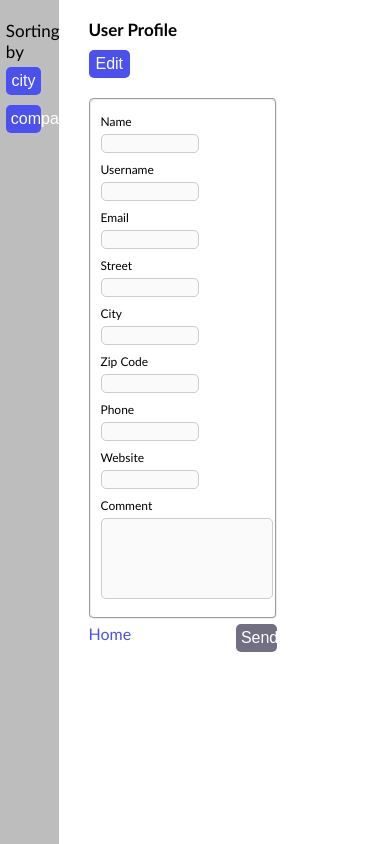
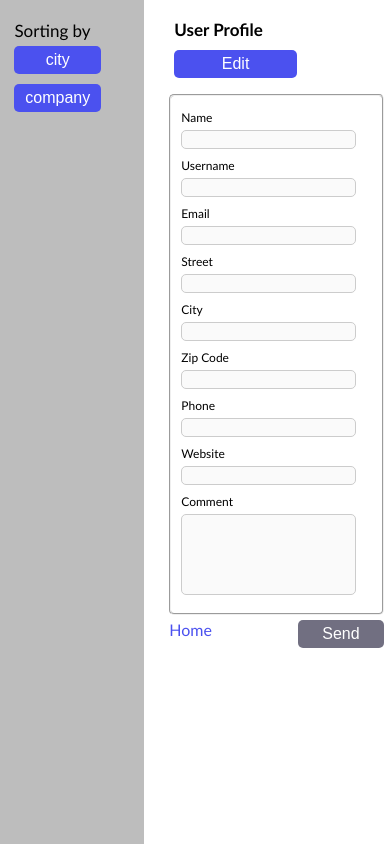
Before and after one commit to tigp/users-list, a React (Vite) app: page /user/1 in a window 390 px wide. Built offline with nearby package versions, Linux system fonts and the light colour scheme; no server answers.

Commit message:
added @media for small screens

```diff
--- a/src/components/user-profile/UserProfile.sass
+++ b/src/components/user-profile/UserProfile.sass
@@ -1,16 +1,14 @@
 .user-profile
-  // border: 3px solid red
-  width: 60%
+  width: 70%
   margin: 0px 20px
 
   .user-profile-title
     margin-bottom: 6px
 
 #user-form
-  // border: 3px solid blue
   margin: 10px
   padding: 10px 0px
-  width: 95%
+  width: 35vw
 
 fieldset
   margin: 0px
@@ -21,7 +19,7 @@ label
   font-size: 12px
 
 input
-  width: 50%
+  width: 70%
   border: none
   border: solid 1px #ccc
   border-radius: 5px
@@ -82,3 +80,23 @@ textarea
 
 .button-flex-control-panel .link
   margin: 5px 0px
+
+@media (width < 800px)
+  .edit-button
+    width: 70%
+
+  #user-form
+    width: 55vw
+    margin: 5px
+
+  .send-button-lock
+    width: 40%
+
+  .send-button-unlock
+    width: 40%
+
+  input
+    width: 80%
+
+  textarea
+    width: 80%
--- a/src/components/users-page/Users.sass
+++ b/src/components/users-page/Users.sass
@@ -24,3 +24,7 @@
 
 .users-list .link
   align-self: flex-end
+
+@media (width < 800px)
+  .users-list
+    margin: 5px
--- a/src/styles/index.sass
+++ b/src/styles/index.sass
@@ -6,7 +6,7 @@ body
 
 .grid-container
   display: grid
-  grid-template-columns: 15% 1fr
+  grid-template-columns: 16% 1fr
   height: 100vh
 
 .margin-left-10
@@ -38,4 +38,9 @@ body
   margin-bottom: 10px
   margin-top: 19px
   font-size: 17px
-// @media display < 540 =>  .grid-container: grid-template-columns: 30% 1fr
+
+@media (width < 800px)
+  .grid-container
+    display: grid
+    grid-template-columns: 37% 1fr
+    height: 100vh
```
Also changed, not shown: 1 other file (tests, documents, lock files or other folders).
